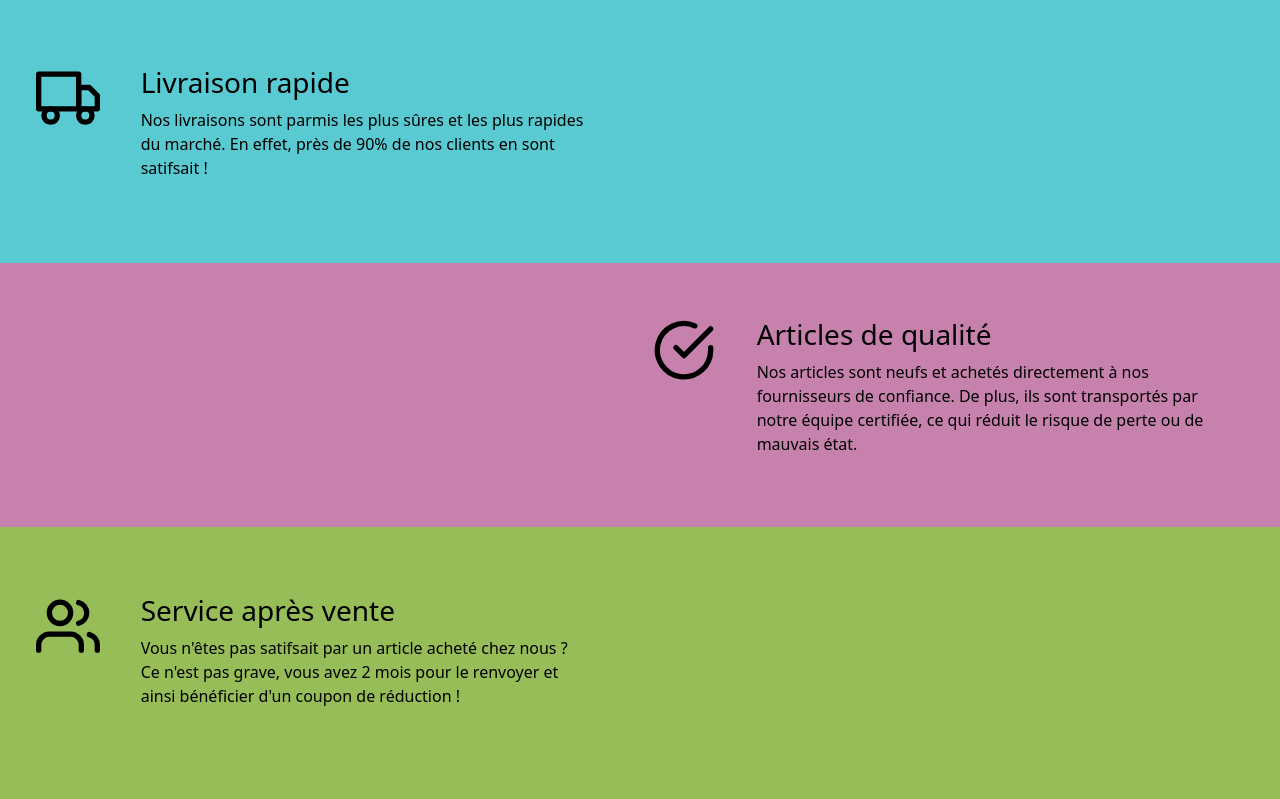
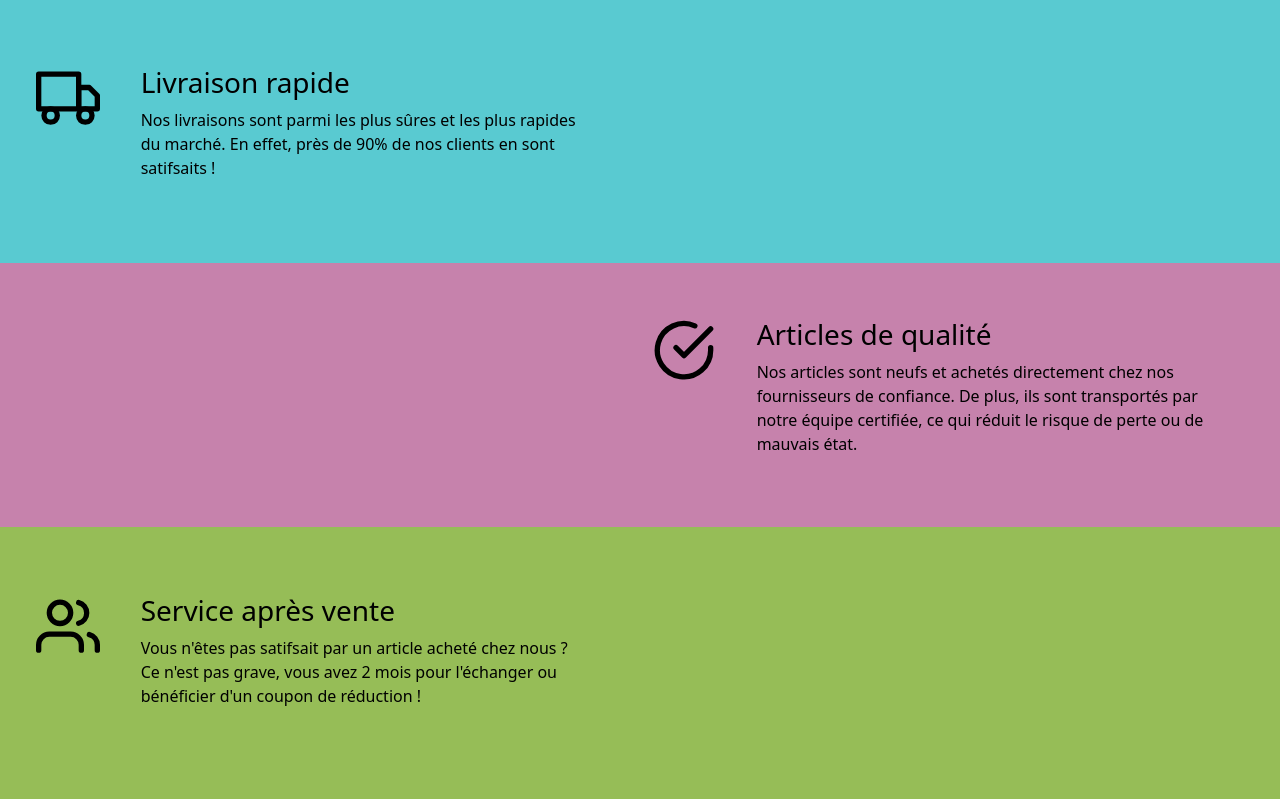
Before and after one commit to 0lbap/check-this-outfit, a PHP site: page / in a window 1280 px wide. Shown: the part 801-1600 px from the top of the page. Run offline with PHP 8.4, Linux system fonts and the light colour scheme.

Commit message:
Correction fautes

```diff
--- a/index.php
+++ b/index.php
@@ -37,7 +37,7 @@
                     </div>
                     <div class="col-md-9">
                         <h3>Livraison rapide</h3>
-                        <p>Nos livraisons sont parmis les plus sûres et les plus rapides du marché. En effet, près de 90% de nos clients en sont satifsait !</p>
+                        <p>Nos livraisons sont parmi les plus sûres et les plus rapides du marché. En effet, près de 90% de nos clients en sont satifsaits !</p>
                     </div>
                 </div>
             </div>
@@ -51,7 +51,7 @@
                     </div>
                     <div class="col-md-9">
                         <h3>Articles de qualité</h3>
-                        <p>Nos articles sont neufs et achetés directement à nos fournisseurs de confiance. De plus, ils sont transportés par notre équipe certifiée, ce qui réduit le risque de perte ou de mauvais état.</p>
+                        <p>Nos articles sont neufs et achetés directement chez nos fournisseurs de confiance. De plus, ils sont transportés par notre équipe certifiée, ce qui réduit le risque de perte ou de mauvais état.</p>
                     </div>
                 </div>
             </div>
@@ -64,7 +64,7 @@
                     </div>
                     <div class="col-md-9">
                         <h3>Service après vente</h3>
-                        <p>Vous n'êtes pas satifsait par un article acheté chez nous ? Ce n'est pas grave, vous avez 2 mois pour le renvoyer et ainsi bénéficier d'un coupon de réduction !</p>
+                        <p>Vous n'êtes pas satifsait par un article acheté chez nous ? Ce n'est pas grave, vous avez 2 mois pour l'échanger ou bénéficier d'un coupon de réduction !</p>
                     </div>
                 </div>
             </div>
```
